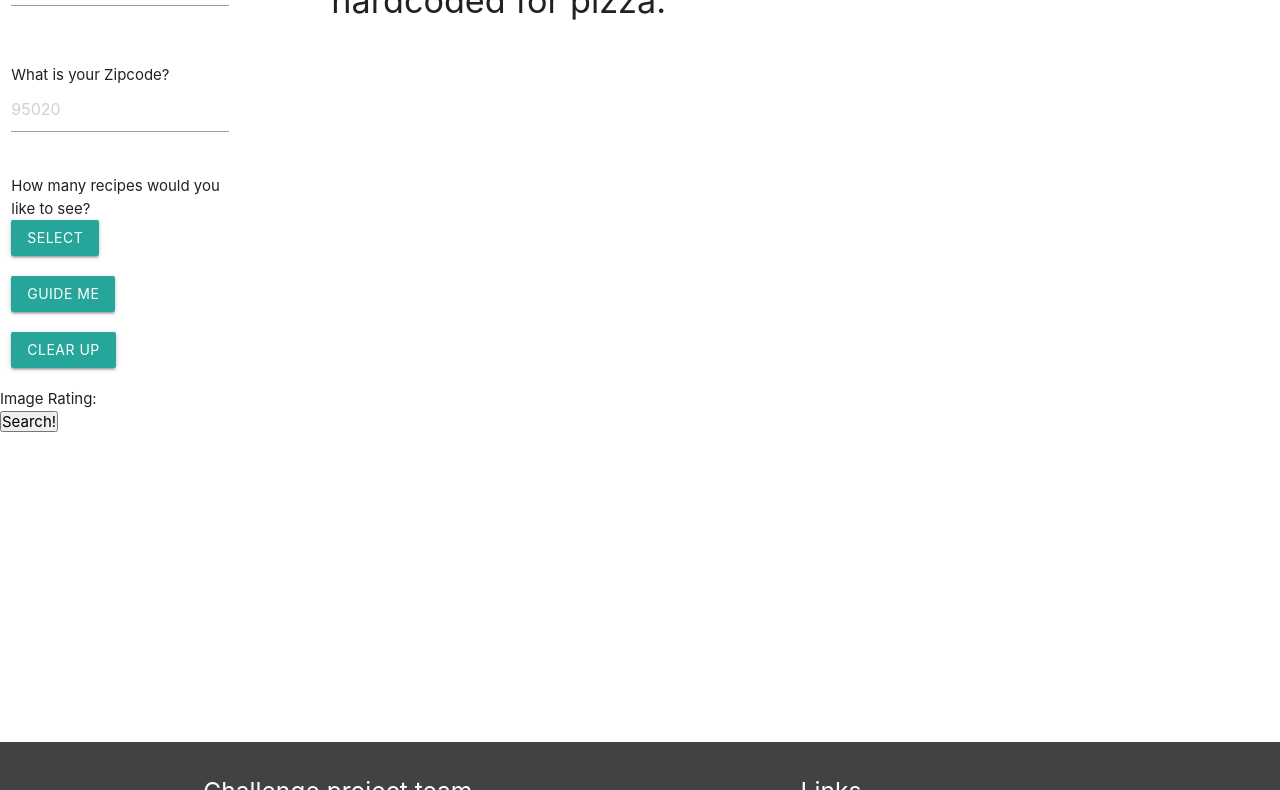
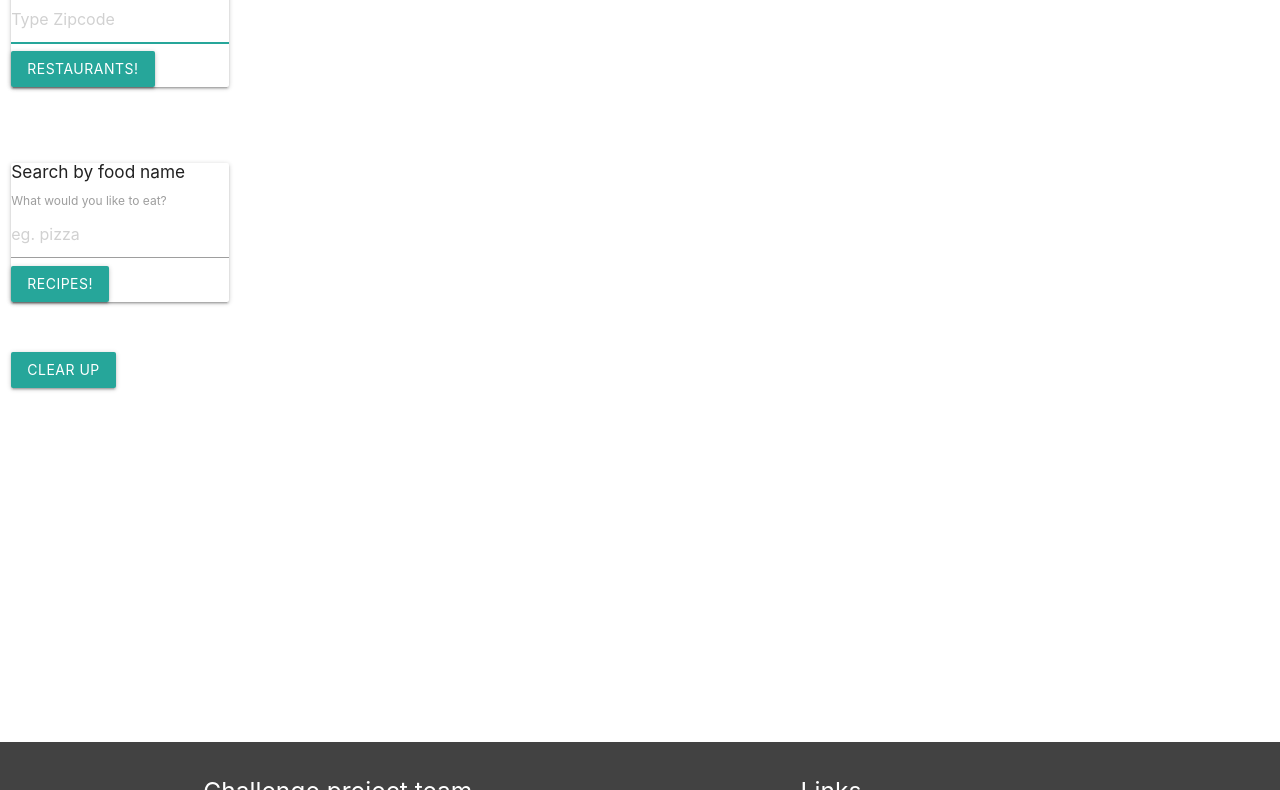
Before and after one commit to scotitakura/fun-challenge-project, a plain HTML site: page index.html in a window 1280 px wide. Shown: the part 142-932 px from the top of the page. Drawn offline with nearby package versions, Linux system fonts and the light colour scheme.

Commit message:
prettified index.html
Links to javascript file recipesZipcode2Restaurants.js to display informations
This js file is in anitapeppercorn repository as the MMVP

```diff
--- a/index.html
+++ b/index.html
@@ -16,7 +16,7 @@
         <div class="nav-wrapper grey darken-3">
           <a href="#" class="brand-logo">I'm Hungry  <i class="large material-icons">local_dining</i> </a>
           <ul id="nav-mobile" class="right hide-on-med-and-down">
-            <!--
+            <!-- here we have the option to include links in the nav panel
             <li><a href="sass.html">Sass</a></li>
             <li><a href="badges.html">Components</a></li>
             <li><a href="collapsible.html">JavaScript</a></li>
@@ -30,54 +30,46 @@
 
     <div class="col s3"> <!-- left side navigation panel -->
 
-      <div class = "row">  <!--Food choice-->
-        <div class="input-field col s9" id='food'>
-
-          <p class = "left"> What would you like to eat?</p>
-          <i class="material-icons prefix"></i>
-          <p class="left">
-              <input class = "left" id="icon_prefix2" style = "width:100%" placeholder="pizza" class="materialize-textarea">
-          </p>
+      <div class = "row">  <!--zipcode-->
+        <div class="input-field col s9">
+          <div class="card">
+            <h6 class="card-header text-uppercase">Search By Zipcode</h6>
+            <form id="zipcode-form" class="card-body">
+              <label class="form-label" for="zipcodename">Zipcode</label>
+              <input
+                name="zipcodename"
+                id="zipcodename"
+                type="text"
+                autofocus="true"
+                class="form-input"
+                placeholder="Type Zipcode"
+              />
+              <button type="submit" class="btn"> restaurants!</button>
+            </form>
+          </div>
         </div>
       </div>
 
-      <div class = "row">  <!--zipcode-->
-        <div class="input-field col s9" id='zip'>
-
-          <p class = "left"> What is your Zipcode?</p>
-          <i class="material-icons prefix"></i>
-          <p class="left">
-              <input class = "left" id="icon_prefix2" style = "width:100%" placeholder="95020" class="materialize-textarea">
-          </p>
+      <div class = "row">  <!--Food Input-->
+        <div class="input-field col s9">
+          <div class="card">
+            <h6 class="card-header text-uppercase">Search by food name</h6>
+            <form id="food-input-form" class="card-body">
+              <label class="food-input-label" for= "food-name" > What would you like to eat? </label>
+              <input
+                name="food-input"
+                id="food-input"
+                type="text"
+                autofocus="true"
+                class="form-input"
+                placeholder="eg. pizza"
+              />
+              <button type="submit" class="btn"> recipes!</button>
+            </form>
+          </div>
         </div>
       </div>
 
-      <div class = "row">  <!--number of recipes-->
-        <div class="col s9">
-            <p class = "left">How many recipes would you like to see?</p>
-            <br>
-
-            <p class="left">
-                <a class='dropdown-trigger btn' href='#' data-target='dropdown4'>Select</a>
-            </p>
-
-            <ul id='dropdown4' class='dropdown-content'>
-                <li><a class="recipeOption" id="1" href="#!">one</a></li>
-                <li><a class="recipeOption" id="5" href="#!">five</a></li>
-                <li><a class="recipeOption" id="10" href="#!">ten</a></li>
-            </ul>
-            <br>
-        </div>
-      </div>
-
-      <div class = "row">  <!-- Guide me-->
-        <div class="col s9">
-          <p class="left">
-            <a id="ingredient-input" class="waves-effect waves-light btn"> Guide me</a>
-            <label for="icon_prefix2"></label>
-         </p>
-        </div>
-      </div>
 
       <div class = "row">  <!--clear the recipes-->
         <div class="col s9">
@@ -88,23 +80,13 @@
         </div>
       </div>
 
-      <div class = "row">
-        <div>
-          Image Rating:
-          <select id="rating">
-            <option value="G">G</option>
-            <option value="PG">PG</option>
-            <option value="PG-13">PG-13</option>
-          </select>
-        </div>
-        <button onclick="myFunction()">Search!</button>
       </div>
-    </div>
 
+<!--                       -->
     <div class="row">   <!-- central page content  -->
       <div class="col s9">
         <header>
-        <h4>Now let's choose what we want to eat - search hardcoded for pizza.</h4>
+        <h4>Now let's choose what we want to eat!</h4>
         </header>
         <div id="response-header"></div>
         <div id="response-container"></div>
@@ -112,56 +94,6 @@
     </div>
 
 
-
-      <!--<h4>Now let's search hardcoded for pizza.</h4>
-      <div>
-        Image Rating:
-        <select id="rating">
-          <option value="G">G</option>
-          <option value="PG">PG</option>
-          <option value="PG-13">PG-13</option>
-        </select>
-      </div>
-      <button onclick="myFunction()">Search!</button>
-      <div id="response-header"></div>
-      <div id="response-container"></div>-->
-
-<!--cards to display content. Images will come from api fetch
-        <div class="col s12 m7">
-            <h5 class="header">Food I would like</h5>
-            <div class="card horizontal">
-              <div class="card-image">
-                <img src="https://lorempixel.com/100/190/nature/6">
-              </div>
-              <div class="card-stacked">
-                <div class="card-content">
-                  <p>I am a very simple card. I am good at containing small bits of information.</p>
-                </div>
-                <div class="card-action">
-                  <a href="#">This is a link</a>
-                </div>
-              </div>
-            </div>
-        </div>
-
-        <div class="col s12 m7">
-            <h5 class="header">Zipcode where I am </h5>
-            <div class="card horizontal">
-              <div class="card-image">
-                <img src="https://lorempixel.com/100/190/nature/6">
-              </div>
-              <div class="card-stacked">
-                <div class="card-content">
-                  <p>I am a very simple card. I am good at containing small bits of information.</p>
-                </div>
-                <div class="card-action">
-                  <a href="#">This is a link</a>
-                </div>
-              </div>
-            </div>
-        </div>
-        </div>
-      -->
         <footer class="page-footer grey darken-3">
             <div class="container">
               <div class="row">
@@ -200,6 +132,6 @@
       <!-- link to Moment.js -->
       <script src="https://cdnjs.cloudflare.com/ajax/libs/moment.js/2.24.0/moment.min.js"></script>
       <!-- link to application script -->
-      <script src="./assets/js/script.js"></script>
+      <script src="./assets/js/recipesZipcode2Restaurants.js"></script>
     </body>
   </html>
```
